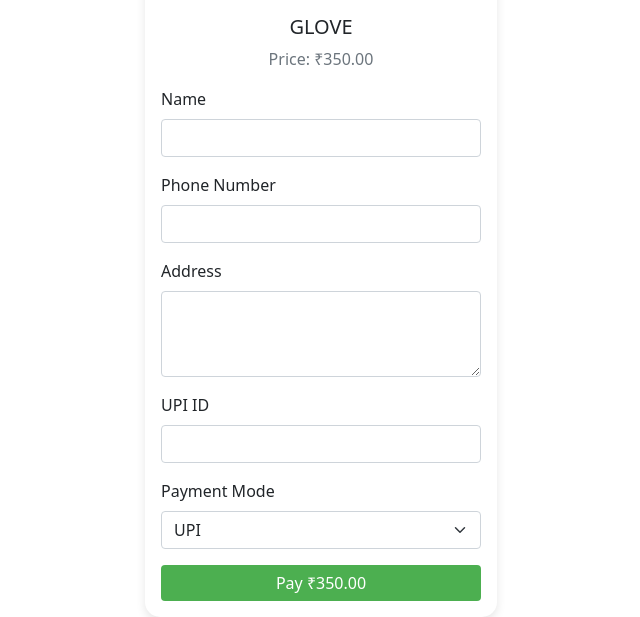
After one commit to Muhammedmidlajc/F4FITNESS, a Django app: page /customer-form/8/ in a window 1280 px wide. The commit adds this page. Shown: the part 349-966 px from the top of the page, without its empty margins (319-959 px from the left). Run offline with Django 5.2, Linux system fonts and the light colour scheme; data comes from the database, SQL or seed files in the repository; both versions use the stored data as it was after the commit; some libraries are stand-ins or nearby versions.

Commit message:
no changes

```diff
--- a/fitapp/admin.py
+++ b/fitapp/admin.py
@@ -4,9 +4,14 @@ from .models import UserProfile
 from .models import TrainerProfile
 from .models import plan,Supplement
 from .models import Payment
+from .models import CustomerOrder
+
+
+
 
 admin.site.register(UserProfile)
 admin.site.register(TrainerProfile)
 admin.site.register(plan)
 admin.site.register(Supplement)
 admin.site.register(Payment)
+admin.site.register(CustomerOrder)
--- a/fitapp/models.py
+++ b/fitapp/models.py
@@ -59,3 +59,20 @@ class Payment(models.Model):
 
     def __str__(self):
         return f"Payment {self.id} - {self.upi_id} - {self.amount}"
+
+
+
+
+
+
+class CustomerOrder(models.Model):
+    name = models.CharField(max_length=100)
+    phone_number = models.CharField(max_length=15)
+    address = models.TextField()
+    upi_id = models.CharField(max_length=255, blank=True, null=True)  # Added this line
+    payment_mode = models.CharField(max_length=50)
+    product = models.ForeignKey('Supplement', on_delete=models.CASCADE)
+    price = models.DecimalField(max_digits=10, decimal_places=2)
+
+    def __str__(self):
+        return self.name
--- a/fitapp/urls.py
+++ b/fitapp/urls.py
@@ -80,7 +80,20 @@ urlpatterns = [
 
 
 
-path('productview/', views.productview, name='productview'),
+  path('productview/', views.productview, name='productview'),
+
+
+
+
+  path('', views.product_list, name='product_list'),
+  path('customer-form/<int:product_id>/', views.customer_form, name='customer_form'),
+
+
+ path('customer-form/<int:product_id>/', views.customer_form, name='customer_form'),
+ path('order-success/', views.order_success, name='order_success'),
+
+
+
 
 
 
--- a/fitapp/views.py
+++ b/fitapp/views.py
@@ -202,10 +202,10 @@ def trainer_login_view(request):
         if user is not None:
             login(request, user)
             messages.success(request, 'Login successful!')
-            return render(request, 'trainer_login.html', {'login_success': True})
+            return render(request, 'f4fitness/trainer_dashboard.html', {'login_success': True})
         else:
             messages.error(request, 'Invalid username or password')
-            return redirect('trainer_dashboard')
+            return redirect('trainer_login')
 
     return render(request, 'f4fitness/trainer_login.html')
 
@@ -413,3 +413,50 @@ def delete_supplement(request, supplement_id):
         messages.success(request, "Supplement deleted successfully.")  # Optional
         return redirect('productmanagement')  # Redirect to the product management page
     return render(request, 'f4fitness/confirm_delete_supplement.html', {'supplement': supplement})
+
+
+
+
+
+
+
+
+
+from django.shortcuts import render, get_object_or_404, redirect
+from .models import CustomerOrder
+from django.http import HttpResponse
+
+def product_list(request):
+    products = Supplement.objects.all()
+    return render(request, 'product_list.html', {'product': products})
+
+def customer_form(request, product_id):
+    product = get_object_or_404(Supplement, id=product_id)
+    if request.method == "POST":
+        name = request.POST.get('name')
+        phone_number = request.POST.get('phone_number')
+        address = request.POST.get('address')
+        upi_id = request.POST.get('upi_id')
+        payment_mode = request.POST.get('payment_mode')
+
+        CustomerOrder.objects.create(
+            name=name,
+            phone_number=phone_number,
+            address=address,
+            upi_id=upi_id,
+            payment_mode=payment_mode,
+            product=product,
+            price=product.price
+        )
+        return HttpResponse("Order placed successfully!")
+
+    return render(request, 'f4fitness/customer_form.html', {'product': product})
+
+
+
+
+
+
+
+def order_success(request):
+    return render(request, 'f4fitness/order_success.html',)
--- /dev/null
+++ b/templates/f4fitness/customer_form.html
@@ -0,0 +1,69 @@
+<!DOCTYPE html>
+<html lang="en">
+<head>
+    <meta charset="UTF-8">
+    <meta name="viewport" content="width=device-width, initial-scale=1.0">
+    <title>Customer Form</title>
+    <link rel="stylesheet" href="https://cdnjs.cloudflare.com/ajax/libs/bootstrap/5.1.3/css/bootstrap.min.css">
+    <style>
+        .card {
+            border: none;
+            border-radius: 15px;
+            box-shadow: 0 4px 10px rgba(0, 0, 0, 0.1);
+            overflow: hidden;
+        }
+        .card-img-top {
+            width: 100%;
+            height: 300px;
+            object-fit: cover;
+        }
+        .btn-primary {
+            background-color: #4CAF50;
+            border: none;
+        }
+        .btn-primary:hover {
+            background-color: #45a049;
+        }
+    </style>
+</head>
+<body>
+    <div class="container mt-5">
+        <div class="d-flex justify-content-center">
+            <div class="card" style="width: 22rem;">
+                <img src="{{ product.image.url }}" class="card-img-top" alt="{{ product.name }}">
+                <div class="card-body">
+                    <h5 class="card-title text-center">{{ product.name }}</h5>
+                    <p class="card-text text-center text-muted">Price: ₹{{ product.price }}</p>
+                    <form method="post">
+                        {% csrf_token %}
+                        <div class="mb-3">
+                            <label for="name" class="form-label">Name</label>
+                            <input type="text" class="form-control" id="name" name="name" required>
+                        </div>
+                        <div class="mb-3">
+                            <label for="phone_number" class="form-label">Phone Number</label>
+                            <input type="text" class="form-control" id="phone_number" name="phone_number" required>
+                        </div>
+                        <div class="mb-3">
+                            <label for="address" class="form-label">Address</label>
+                            <textarea class="form-control" id="address" name="address" rows="3" required></textarea>
+                        </div>
+                        <div class="mb-3">
+                            <label for="upi_id" class="form-label">UPI ID</label>
+                            <input type="text" class="form-control" id="upi_id" name="upi_id" required>
+                        </div>
+                        <div class="mb-3">
+                            <label for="payment_mode" class="form-label">Payment Mode</label>
+                            <select class="form-select" id="payment_mode" name="payment_mode" required>
+                                <option value="upi">UPI</option>
+
+                            </select>
+                        </div>
+                        <button href{% url 'order_success' %} type="submit" class="btn btn-primary w-100">Pay ₹{{ product.price }}</button>
+                    </form>
+                </div>
+            </div>
+        </div>
+    </div>
+</body>
+</html>
--- a/templates/f4fitness/index.html
+++ b/templates/f4fitness/index.html
@@ -72,7 +72,8 @@
                                         </ul>
                                     </li> {% endcomment %}
                                     {% comment %} <li><a href="admin_login">ADMIN</a></li> {% endcomment %}
-                                    {% comment %} <li><a href="trainer_register">TRAINER</a></li> {% endcomment %}
+
+                                    <li><a href="trainer_login">TRAINER</a></li>
                                     <li><a href="{% url  'uplan' %}">REGISTRATION</a></li>
                                 </ul>
                             </nav>
--- a/templates/f4fitness/productview.html
+++ b/templates/f4fitness/productview.html
@@ -109,7 +109,8 @@
             <p class="card-details">Price: {{ Supplement.price }}</p>
             <p class="card-details">Description: {{ Supplement.description }}</p>
             <div class="card-buttons">
-                <a href="" class="buy-btn">Buy Now</a>
+                <a href="{% url 'customer_form' Supplement.id %}" class="buy-btn">Buy Now</a>
+
             </div>
         </div>
         {% endfor %}
```
Also changed, not shown: templates/f4fitness/order_success.html (added, +45 -0 lines), db.sqlite3, fitapp/forms.py (line endings or trailing spaces), media/profile_images/ff5f2820-1c73-4b55-942f-bb7f29f61a59.jpg (added), templates/f4fitness/trainer_login.html (line endings or trailing spaces).
